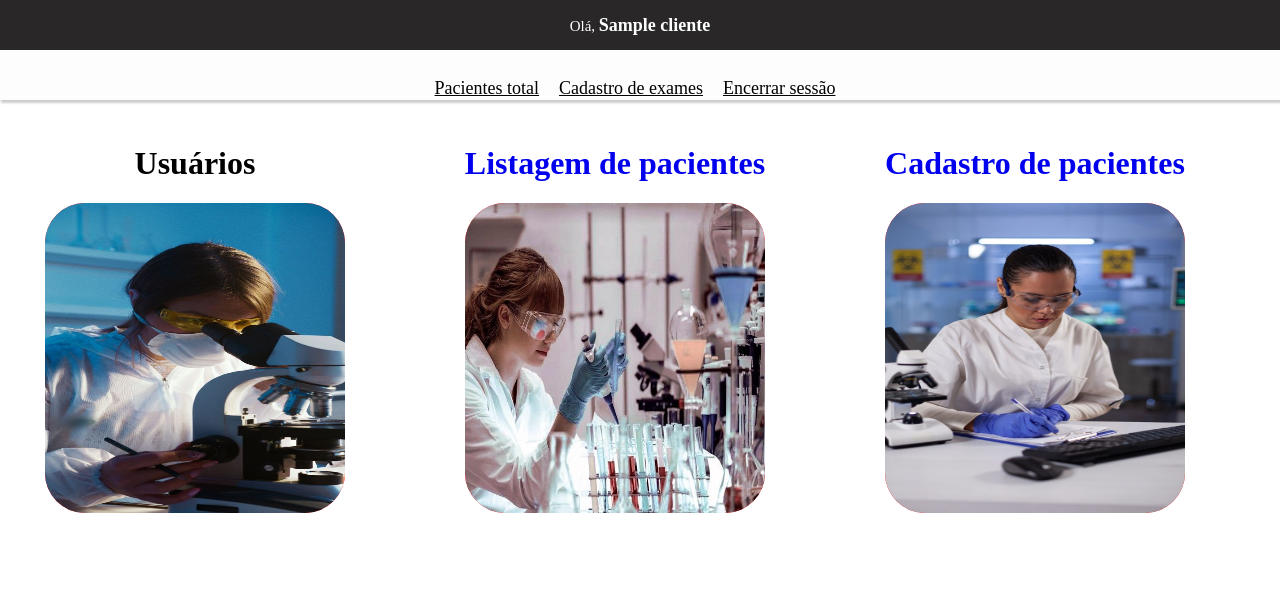
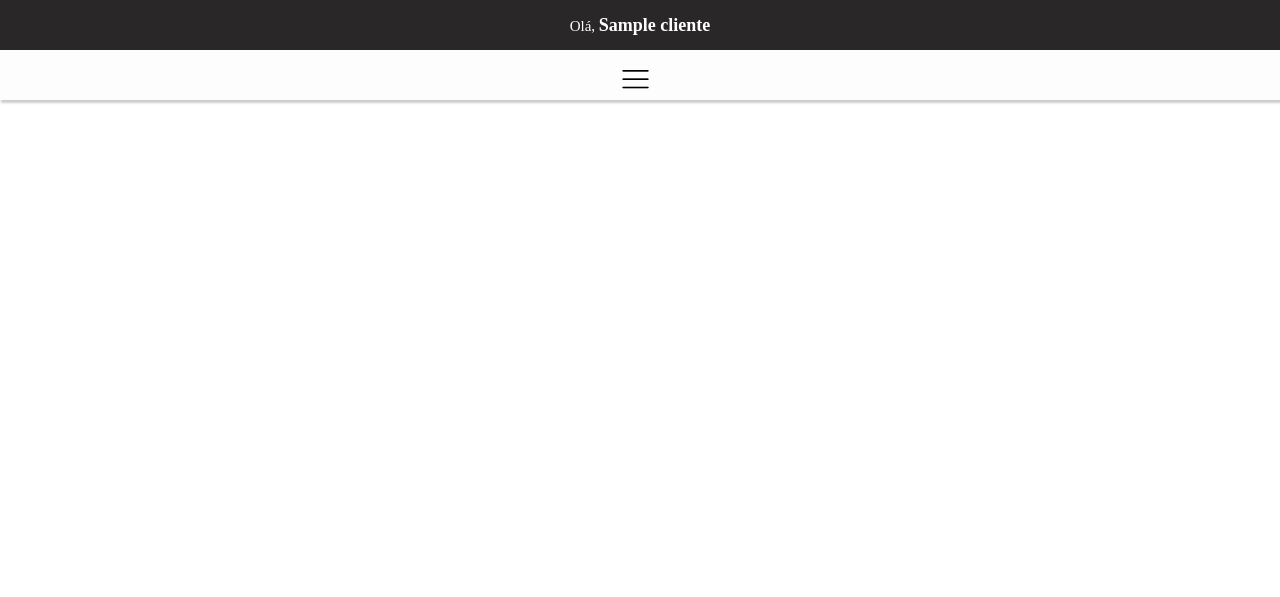
Before and after one commit to Guilherme-Santt/CRUD-PHP-Sist.-Laboratorial, a PHP site: page / in a window 1280 px wide. Shown: the top 597 px of the page. Run offline with PHP 8.4, Linux system fonts and the light colour scheme; the visitor is signed in with stand-in values (Sample User, id 1); tables that the repository leaves empty or names only in its code hold one stand-in row (values such as "Sample post").

Commit message:
Ajuste menu de interações

```diff
--- a/deletar_usuario.php
+++ b/deletar_usuario.php
@@ -7,7 +7,7 @@
 
             if($query_code) {?>
                 <h1>Cliente removido com sucesso!</h1>
-                <p><a href="/projetoCadastro/cliente.php">Clique aqui </a>para retornar a lista de clientes</p>
+                <p><a href="index.php">Clique aqui </a>para retornar a lista de clientes</p>
                 <?php
                 die();
             }
--- /dev/null
+++ b/index.js
@@ -0,0 +1,15 @@
+function lmenu(){
+  let div =  document.getElementById("lh");
+  div.style.display="inline"
+  div.style.transition="0.3s"
+  }
+
+function fmenu(){
+  let div =  document.getElementById("lh");
+  div.style.display="none";
+}
+
+function tbanner(){
+  let div =  document.getElementById("banner");
+  div.style.backgroundColor="black";
+}
--- a/index.php
+++ b/index.php
@@ -38,38 +38,29 @@
     <!-- Header  *NAV* - Mensagem central superior -->
     <header class="h-g">
         <form class="h-f">
-        <p class="white">Olá, <b><?php echo $cliente['nome']?></b></p>
-
+            <p class="white">Olá, <b><?php echo $cliente['nome']?></b></p>
         </form>
-    <!-- *HEADER* Menu & Logo central  -->
-        <p><a href="">Pacientes total</p>
-        <p><a href="">Cadastro de exames</p>
-
-        <p><a href="logout.php">Encerrar sessão</p>
-
-
+        <!-- *HEADER* Menu & Logo central  -->
+        <img onclick="lmenu()" class="h-img" src="imagens/hamburger.png">
+        <div id="lh" class="h-menu"><br>
+            <a onclick="fmenu()">X</a>
+            <Ul>
+                <a href="usuarios.php"><li>Usuários</li></a>
+                <a href="pacientes.php"><li>Listagem de pacientes</li>
+                <a href="cadastro_pacientes.php"><li>Cadastro de pacientes</li>
+                <a href="cadastro_exames.php"><li>Cadastro de exames</li>
+                <a href="logout.php"><li>Encerrar sessão</li>
+            </Ul>
+            <div class="icons">
+                <img src="imagens/instagram.png">
+                <img src="imagens/facebook.png">
+                <img src="imagens/tiktok.png">
+                <img src="imagens/youtube.png">
+                <img src="imagens/whatsapp.png">
+            </div>
+        </div>
     </header>
 
-    <div class="nav-g">
-        <a href="http://127.0.0.1/projetoCadastro/cadastrar_cliente.php">Cadastrar cliente</a>
-    </div>
-
-    <div class="center">
-
-    <div class="div-nav">
-        <h1>Usuários</h1>
-        <a href="usuarios.php"><img class="img-nav"src="imagens/modelo1.jpg">
-    </div>
-
-    <div class="div-nav">
-        <h1>Listagem de pacientes</h1>
-        <a href="pacientes.php"><img class="img-nav"src="imagens/modelo2.jpg">
-    </div>
-
-    <div class="div-nav">
-        <h1>Cadastro de pacientes</h1>
-        <a href="cadastro_paciente.php"><img class="img-nav"src="imagens/modelo3.jpg">
-    </div>
 
     <script src="index.js"></script>
 </body>
```
